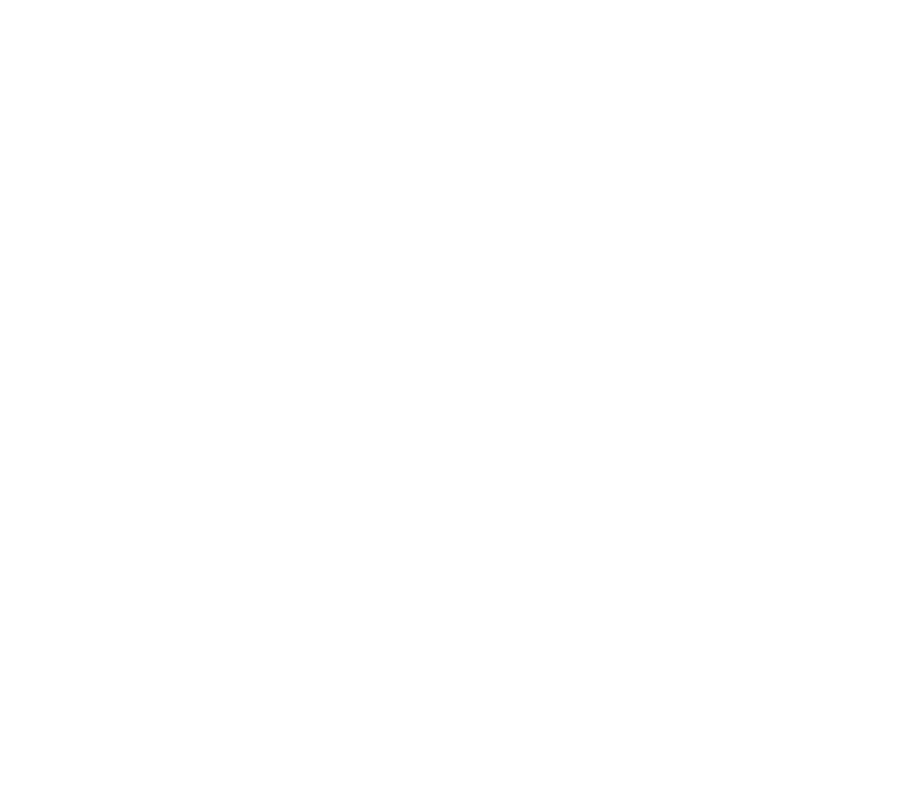
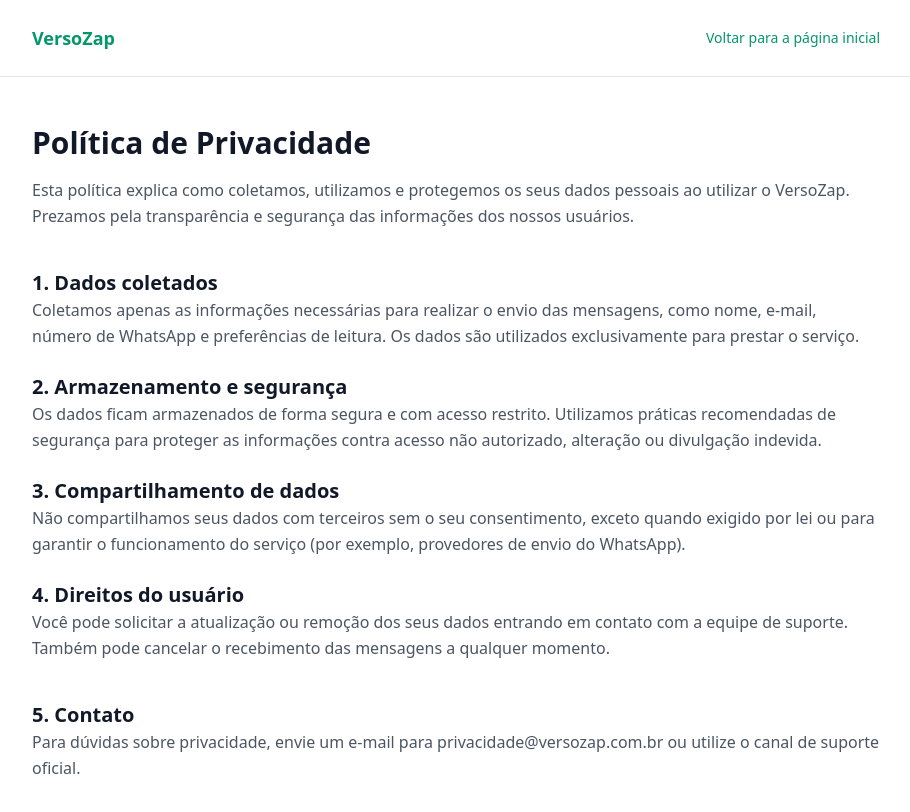
Before and after one commit to brunosandri/versozap, a React (Vite) app in the folder apps/frontend/: page /privacidade in a window 1280 px wide. Before the commit this address had no page. Shown: the top 812 px of the page, without its empty margins (184-1094 px from the left). Built offline with nearby package versions, Linux system fonts and the light colour scheme.

Commit message:
paginas novas

```diff
--- a/apps/frontend/src/App.jsx
+++ b/apps/frontend/src/App.jsx
@@ -11,7 +11,8 @@ import CompletarCadastro from './pages/CompletarCadastro';
 import ConfigurarWhatsapp from './pages/ConfigurarWhatsapp';
 import Dashboard from './pages/Dashboard';
 import SucessoPage from './pages/SucessoPage';
-
+import TermosPage from './pages/TermosPage';
+import PrivacidadePage from './pages/PrivacidadePage';
 
 export default function App() {
   return (
@@ -27,6 +28,8 @@ export default function App() {
       <Route path='/configurar-whatsapp' element={<ConfigurarWhatsapp />} />
       <Route path='/dashboard' element={<Dashboard />} />
       <Route path='/sucesso' element={<SucessoPage />} />
+      <Route path='/termos' element={<TermosPage />} />
+      <Route path='/privacidade' element={<PrivacidadePage />} />
     </Routes>
   );
 }
--- a/apps/frontend/src/pages/CadastroEscolha.jsx
+++ b/apps/frontend/src/pages/CadastroEscolha.jsx
@@ -1,4 +1,5 @@
 import { useState } from "react";
+import { useNavigate } from 'react-router-dom';
 import axios from "axios";
 
 export default function CadastroEscolha() {
@@ -12,6 +13,8 @@ export default function CadastroEscolha() {
   });
 
   const [mensagem, setMensagem] = useState("");
+  const [erro, setErro] = useState("");
+  const navigate = useNavigate();
 
   const handleChange = (e) => {
     setForm({ ...form, [e.target.name]: e.target.value });
@@ -19,14 +22,22 @@ export default function CadastroEscolha() {
 
   const handleSubmit = async (e) => {
     e.preventDefault();
+    setMensagem("");
+    setErro("");
+
     try {
-      const response = await axios.post(`${import.meta.env.VITE_API_URL}/api/register-phone`, form);
+      const response = await axios.post(`${import.meta.env.VITE_API_URL || ''}/api/register-phone`, form);
       setMensagem("Cadastro realizado com sucesso!");
       console.log(response.data);
-      window.location.href = "/configurar-whatsapp"; // Redireciona para configurar WhatsApp
+      // Mantém a navegação dentro do SPA para evitar telas em branco no deploy
+      setTimeout(() => navigate("/configurar-whatsapp"), 600);
     } catch (err) {
-      setMensagem("Erro ao cadastrar usuário");
       console.error(err);
+      if (err.response?.data?.error) {
+        setErro(err.response.data.error);
+      } else {
+        setErro("Erro ao cadastrar usuário. Tente novamente.");
+      }
     }
   };
 
@@ -62,7 +73,8 @@ export default function CadastroEscolha() {
         </button>
       </form>
 
-      {mensagem && <p className="mt-4 text-center text-sm text-gray-700">{mensagem}</p>}
+      {mensagem && <p className="mt-4 text-center text-sm text-emerald-600">{mensagem}</p>}
+      {erro && <p className="mt-2 text-center text-sm text-red-500">{erro}</p>}
     </div>
   );
 }
--- /dev/null
+++ b/apps/frontend/src/pages/PrivacidadePage.jsx
@@ -0,0 +1,69 @@
+import { Link } from 'react-router-dom';
+
+export default function PrivacidadePage() {
+  return (
+    <div className="min-h-screen bg-white text-gray-800">
+      <header className="border-b">
+        <div className="max-w-4xl mx-auto px-6 py-6 flex items-center justify-between">
+          <Link to="/" className="text-lg font-semibold text-emerald-600">
+            VersoZap
+          </Link>
+          <Link to="/" className="text-sm text-emerald-600 hover:underline">
+            Voltar para a página inicial
+          </Link>
+        </div>
+      </header>
+
+      <main className="max-w-4xl mx-auto px-6 py-12 space-y-10">
+        <section>
+          <h1 className="text-3xl font-bold text-gray-900 mb-4">Política de Privacidade</h1>
+          <p className="text-gray-600 leading-relaxed">
+            Esta política explica como coletamos, utilizamos e protegemos os seus dados pessoais ao utilizar o VersoZap.
+            Prezamos pela transparência e segurança das informações dos nossos usuários.
+          </p>
+        </section>
+
+        <section className="space-y-6">
+          <div>
+            <h2 className="text-xl font-semibold text-gray-900">1. Dados coletados</h2>
+            <p className="text-gray-600 leading-relaxed">
+              Coletamos apenas as informações necessárias para realizar o envio das mensagens, como nome, e-mail,
+              número de WhatsApp e preferências de leitura. Os dados são utilizados exclusivamente para prestar o serviço.
+            </p>
+          </div>
+
+          <div>
+            <h2 className="text-xl font-semibold text-gray-900">2. Armazenamento e segurança</h2>
+            <p className="text-gray-600 leading-relaxed">
+              Os dados ficam armazenados de forma segura e com acesso restrito. Utilizamos práticas recomendadas de segurança
+              para proteger as informações contra acesso não autorizado, alteração ou divulgação indevida.
+            </p>
+          </div>
+
+          <div>
+            <h2 className="text-xl font-semibold text-gray-900">3. Compartilhamento de dados</h2>
+            <p className="text-gray-600 leading-relaxed">
+              Não compartilhamos seus dados com terceiros sem o seu consentimento, exceto quando exigido por lei
+              ou para garantir o funcionamento do serviço (por exemplo, provedores de envio do WhatsApp).
+            </p>
+          </div>
+
+          <div>
+            <h2 className="text-xl font-semibold text-gray-900">4. Direitos do usuário</h2>
+            <p className="text-gray-600 leading-relaxed">
+              Você pode solicitar a atualização ou remoção dos seus dados entrando em contato com a equipe de suporte.
+              Também pode cancelar o recebimento das mensagens a qualquer momento.
+            </p>
+          </div>
+        </section>
+
+        <section>
+          <h2 className="text-xl font-semibold text-gray-900">5. Contato</h2>
+          <p className="text-gray-600 leading-relaxed">
+            Para dúvidas sobre privacidade, envie um e-mail para privacidade@versozap.com.br ou utilize o canal de suporte oficial.
+          </p>
+        </section>
+      </main>
+    </div>
+  );
+}
--- /dev/null
+++ b/apps/frontend/src/pages/TermosPage.jsx
@@ -0,0 +1,69 @@
+import { Link } from 'react-router-dom';
+
+export default function TermosPage() {
+  return (
+    <div className="min-h-screen bg-white text-gray-800">
+      <header className="border-b">
+        <div className="max-w-4xl mx-auto px-6 py-6 flex items-center justify-between">
+          <Link to="/" className="text-lg font-semibold text-emerald-600">
+            VersoZap
+          </Link>
+          <Link to="/" className="text-sm text-emerald-600 hover:underline">
+            Voltar para a página inicial
+          </Link>
+        </div>
+      </header>
+
+      <main className="max-w-4xl mx-auto px-6 py-12 space-y-10">
+        <section>
+          <h1 className="text-3xl font-bold text-gray-900 mb-4">Termos de Uso</h1>
+          <p className="text-gray-600 leading-relaxed">
+            Estes termos de uso descrevem as regras e condições para utilizar o VersoZap.
+            Ao acessar a plataforma você concorda em seguir todas as diretrizes descritas aqui.
+          </p>
+        </section>
+
+        <section className="space-y-6">
+          <div>
+            <h2 className="text-xl font-semibold text-gray-900">1. Uso da plataforma</h2>
+            <p className="text-gray-600 leading-relaxed">
+              O VersoZap oferece versículos bíblicos diários enviados pelo WhatsApp. O serviço é destinado a
+              uso pessoal. É proibido utilizar a plataforma para fins ilegais, ofensivos ou para enviar spam.
+            </p>
+          </div>
+
+          <div>
+            <h2 className="text-xl font-semibold text-gray-900">2. Cadastro e autenticação</h2>
+            <p className="text-gray-600 leading-relaxed">
+              Para receber as mensagens é necessário criar uma conta válida e confirmar o acesso ao WhatsApp.
+              Você é responsável por manter suas credenciais seguras e por atualizar seus dados quando necessário.
+            </p>
+          </div>
+
+          <div>
+            <h2 className="text-xl font-semibold text-gray-900">3. Conteúdo enviado</h2>
+            <p className="text-gray-600 leading-relaxed">
+              Os versículos são enviados com base nas preferências escolhidas. O conteúdo pode incluir textos bíblicos
+              e áudios. Ao utilizar o serviço você concorda em receber as mensagens no horário configurado.
+            </p>
+          </div>
+
+          <div>
+            <h2 className="text-xl font-semibold text-gray-900">4. Cancelamento</h2>
+            <p className="text-gray-600 leading-relaxed">
+              Você pode cancelar o envio de mensagens a qualquer momento acessando seu painel ou entrando em contato
+              com o suporte. O cancelamento é imediato e remove o agendamento de novas mensagens.
+            </p>
+          </div>
+        </section>
+
+        <section>
+          <h2 className="text-xl font-semibold text-gray-900">5. Contato</h2>
+          <p className="text-gray-600 leading-relaxed">
+            Caso tenha dúvidas sobre estes termos, envie um e-mail para suporte@versozap.com.br.
+          </p>
+        </section>
+      </main>
+    </div>
+  );
+}
--- a/apps/frontend/src/routes.jsx
+++ b/apps/frontend/src/routes.jsx
@@ -12,6 +12,8 @@ import QrCodePage from './pages/QrCodePage';
 import Dashboard from './pages/Dashboard';
 import ConfigurarWhatsapp from './pages/ConfigurarWhatsapp';
 import CompletarCadastro from './pages/CompletarCadastro';
+import TermosPage from './pages/TermosPage';
+import PrivacidadePage from './pages/PrivacidadePage';
 
 export default function AppRoutes() {
   return (
@@ -29,6 +31,8 @@ export default function AppRoutes() {
       <Route path="/dashboard" element={<Dashboard />} />
       <Route path="/configurar-whatsapp" element={<ConfigurarWhatsapp />} />
       <Route path="/completar-cadastro" element={<CompletarCadastro />} />
+      <Route path="/termos" element={<TermosPage />} />
+      <Route path="/privacidade" element={<PrivacidadePage />} />
     </Routes>
   );
 }
```
